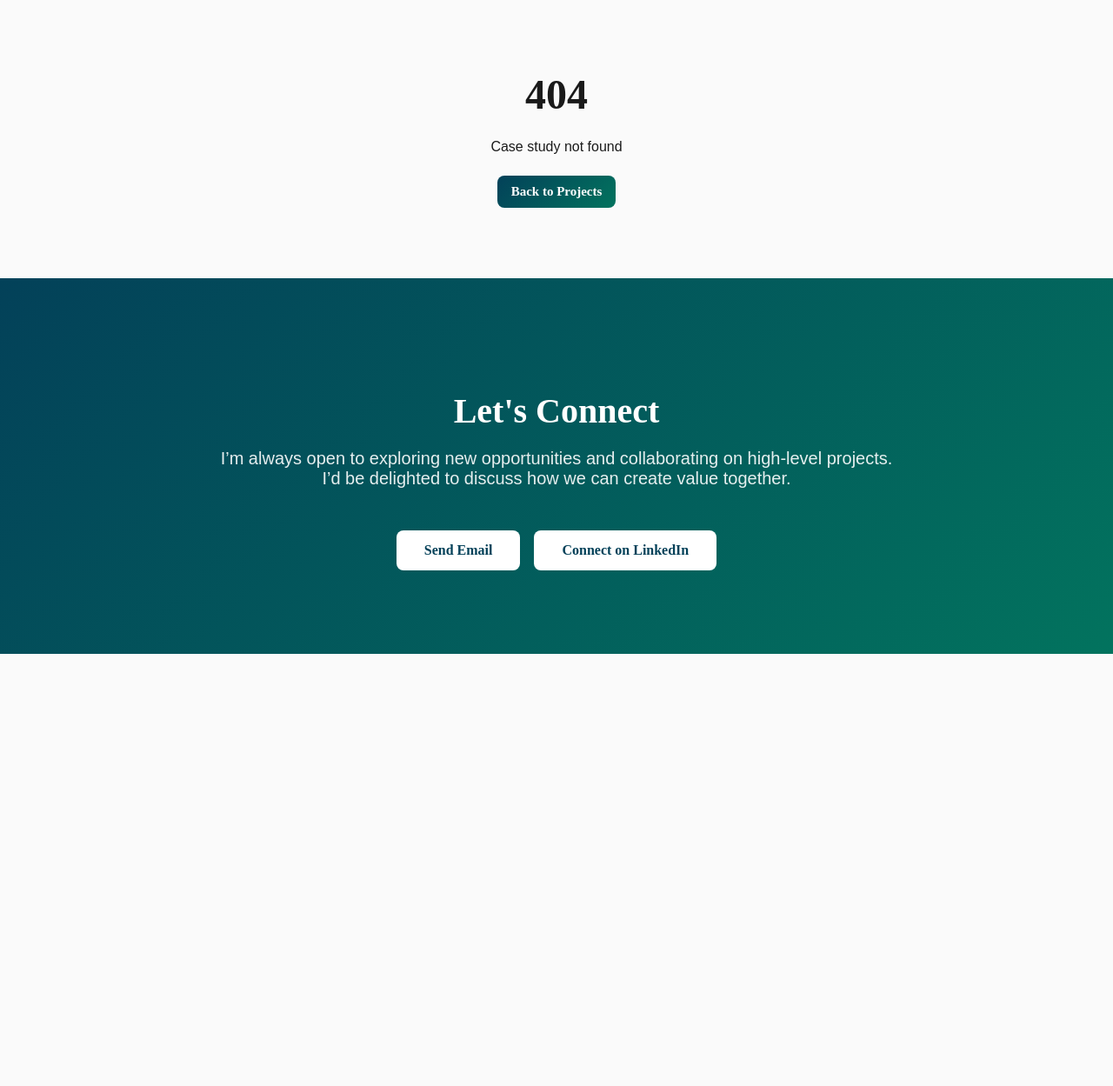
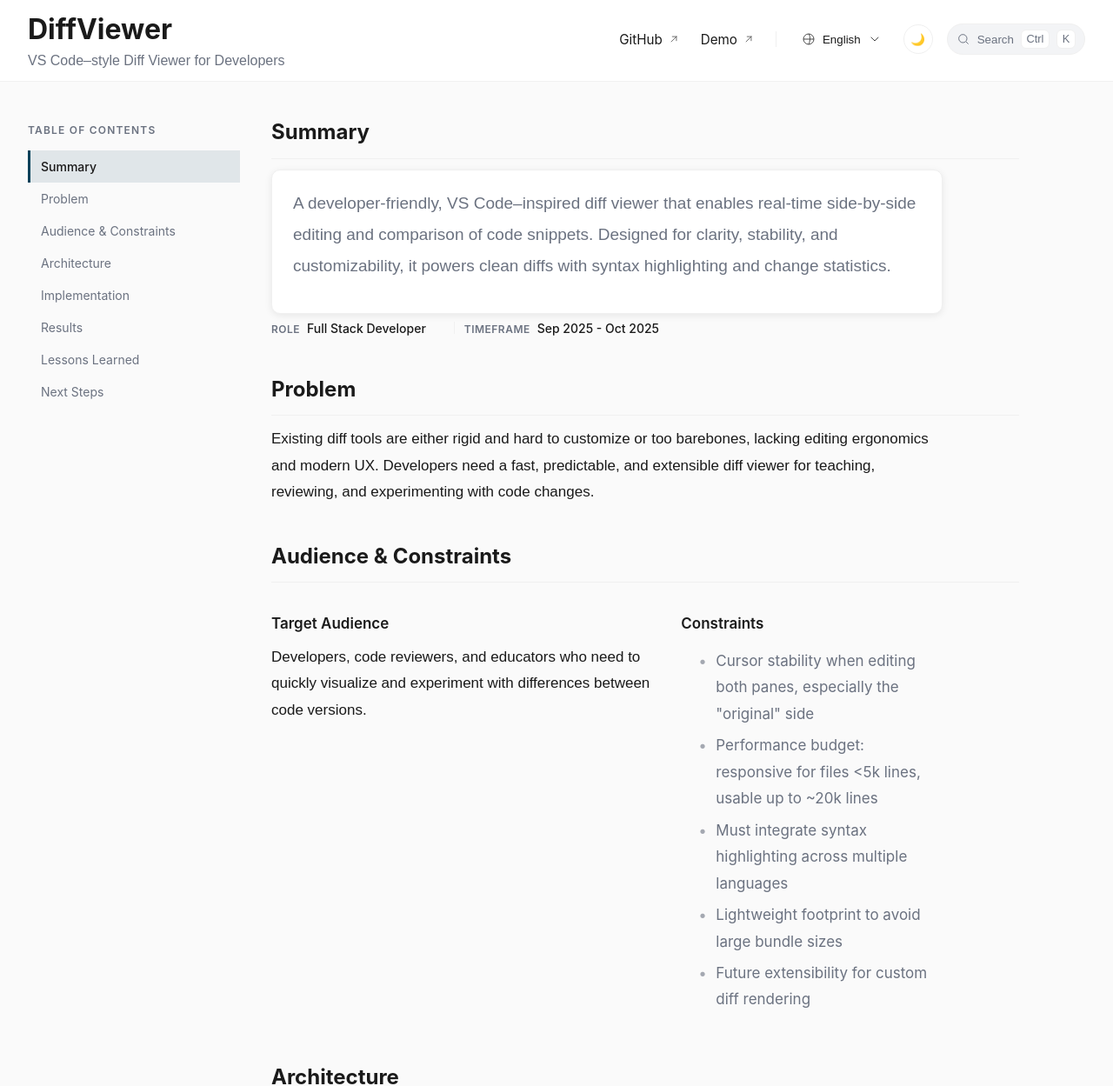
Before and after one commit to sssamuelll/portfolio, a React (Vite) app: page /case/diffviewer in a window 1280 px wide. Shown: the top 1249 px of the page at 87% size. Before the commit the page ends 800 px from the top, so only its background shows below. Built offline with nearby package versions, Linux system fonts and the light colour scheme.

Commit message:
feat(diffviewer): add project entry, case study, and favicon

```diff
--- /dev/null
+++ b/src/case-studies/diffviewer.ts
@@ -0,0 +1,119 @@
+import type { CaseStudy } from './schema';
+
+export const diffviewerCaseStudy: CaseStudy = {
+  slug: 'diffviewer',
+  hero: {
+    title: 'DiffViewer',
+    subtitle: 'VS Code–style Diff Viewer for Developers',
+    timeframe: 'Sep 2025 - Oct 2025',
+    role: 'Full Stack Developer',
+    stack: ['React', 'TypeScript', 'Vite', 'Monaco Editor', 'Highlight.js', 'Diff Engine'],
+    coverImage: '/projects_pics/diffviewer.png'
+  },
+  summary:
+    'A developer-friendly, VS Code–inspired diff viewer that enables real-time side-by-side editing and comparison of code snippets. Designed for clarity, stability, and customizability, it powers clean diffs with syntax highlighting and change statistics.',
+  problem:
+    'Existing diff tools are either rigid and hard to customize or too barebones, lacking editing ergonomics and modern UX. Developers need a fast, predictable, and extensible diff viewer for teaching, reviewing, and experimenting with code changes.',
+  audienceAndConstraints: {
+    audience:
+      'Developers, code reviewers, and educators who need to quickly visualize and experiment with differences between code versions.',
+    constraints: [
+      'Cursor stability when editing both panes, especially the "original" side',
+      'Performance budget: responsive for files <5k lines, usable up to ~20k lines',
+      'Must integrate syntax highlighting across multiple languages',
+      'Lightweight footprint to avoid large bundle sizes',
+      'Future extensibility for custom diff rendering'
+    ]
+  },
+  architecture: {
+    overview:
+      'Built with React + Vite + TypeScript. Monaco Editor provides editable panes, while the diff engine computes word/line differences. Highlight.js auto-detects syntax and applies VS Code Dark+-style highlighting. React state subscribes to editor changes for diff statistics, with plans to decouple editor state from React to preserve cursor position.',
+    keyDecisions: [
+      {
+        decision: 'Editable original pane',
+        rationale: 'Allows users to quickly try variations on both sides, not just modified code.',
+        tradeoffs: 'Introduced cursor jump bug that required deeper integration with Monaco models.'
+      },
+      {
+        decision: 'Word-level diff with whitespace awareness',
+        rationale: 'Provides granular readability for code review and teaching use cases.',
+        tradeoffs: 'Can be slower for very large files; line-level diff may be needed later.'
+      },
+      {
+        decision: 'Preserve view state on updates',
+        rationale: 'Ensures no cursor/scroll jumps during editing or language changes.',
+        tradeoffs: 'More complex state management, requires bypassing controlled React flow.'
+      }
+    ],
+    diagramNote:
+      'Two Monaco models (original and modified) feed into DiffEditor, with React only subscribing for statistics.'
+  },
+  implementation: {
+    highlights: [
+      {
+        title: 'Side-by-Side Editable Diff',
+        detail:
+          'Monaco DiffEditor integrated with React state, both panes editable with live diff calculation.'
+      },
+      {
+        title: 'Syntax Highlighting',
+        detail:
+          'Highlight.js integrated with Monaco, providing auto-detection and VS Code Dark+ styling.'
+      },
+      {
+        title: 'Diff Statistics',
+        detail:
+          'Real-time count of additions, deletions, and modifications surfaced alongside the editor.'
+      },
+      {
+        title: 'Cursor Stability Fix',
+        detail:
+          'Refactored to own Monaco models directly, decoupling from React props to preserve selection and scroll position.'
+      }
+    ],
+    codeSnippets: [
+      {
+        label: 'Preserving View State in Monaco',
+        language: 'ts',
+        code: `const view = editor.saveViewState();
+model.pushEditOperations(
+  [],
+  [{ range: model.getFullModelRange(), text: next }],
+  () => null
+);
+editor.restoreViewState(view);
+editor.focus();`
+      }
+    ]
+  },
+  results: {
+    metrics: [
+      { label: 'Languages Supported', value: '6+' },
+      { label: 'Diff Speed', value: '<50ms for typical files' },
+      { label: 'Bundle Size', value: '< 200kb gzipped' },
+      { label: 'Cursor Jumps Fixed', value: '100%' }
+    ],
+    outcomes: [
+      'Achieved smooth, predictable editing experience across both panes',
+      'Delivered a developer-friendly UI closely resembling VS Code',
+      'Enabled teaching and code review scenarios with instant feedback',
+      'Built a solid foundation for future custom diff rendering'
+    ]
+  },
+  demo: {
+    liveUrl: 'https://sdar.dev/diffviewer',
+    repoUrl: 'https://github.com/sssamuelll/diffviewer'
+  },
+  lessons: [
+    'Controlled React state can conflict with Monaco internals – owning models directly is cleaner',
+    'Syntax highlighting integration needs careful bundle size management',
+    'Auto language switching during typing is disruptive; explicit user selection works better',
+    'Performance testing with large files is crucial to validate architectural decisions'
+  ],
+  nextSteps: [
+    'Implement custom diff renderer on top of Monaco',
+    'Add language selector with manual override',
+    'Enable permalink sharing and export of diff sessions',
+    'Test scalability with 20k+ line files and optimize rendering'
+  ]
+};
--- a/src/case-studies/index.ts
+++ b/src/case-studies/index.ts
@@ -1,8 +1,10 @@
+import { diffviewerCaseStudy } from './diffviewer';
 import { nymCaseStudy } from './nym';
 import type { CaseStudy } from './schema';
 
 const caseStudiesRegistry: Record<string, CaseStudy> = {
-  nym: nymCaseStudy
+  nym: nymCaseStudy,
+  diffviewer: diffviewerCaseStudy
 };
 
 export const getCaseStudyBySlug = (slug: string): CaseStudy | null => {
--- a/src/data/projects.ts
+++ b/src/data/projects.ts
@@ -11,6 +11,17 @@ export type Project = {
 };
 
 export const projects: Project[] = [
+    {
+        id: 10,
+        titleKey: 'projects.diffviewer.title',
+        descriptionKey: 'projects.diffviewer.description',
+        category: 'tech',
+        tags: ['React', 'TypeScript', 'Vite', 'Monaco', 'Highlight.js', 'Diff Engine'],
+        featured: true,
+        image: '/projects_pics/diffviewer.png',
+        link: 'https://sdar.dev/diffviewer',
+        caseStudySlug: 'diffviewer'
+    },
     {
         id: 1,
         titleKey: 'projects.nym.title',
--- a/src/i18n/locales/en.json
+++ b/src/i18n/locales/en.json
@@ -68,6 +68,10 @@
             "caseStudy": "Case Study",
             "liveDemo": "Live Demo"
         },
+        "diffviewer": {
+            "title": "DiffViewer — Code Comparator",
+            "description": "View and edit code differences side by side, with syntax highlighting and live counts of added, deleted, and modified lines."
+        },
         "nym": {
             "title": "AI Real-Estate Search & Roommate Finder (NYC)",
             "description": "Conversational React app where NYC renters can search apartments, match roommates, and chat with an AI agent in real time."
--- a/src/i18n/locales/es.json
+++ b/src/i18n/locales/es.json
@@ -68,6 +68,10 @@
             "caseStudy": "Caso de Estudio",
             "liveDemo": "Demo en Vivo"
         },
+        "diffviewer": {
+            "title": "DiffViewer — Comparador de Código",
+            "description": "Visualiza y edita diferencias de código en paralelo, con resaltado de sintaxis y conteo en vivo de cambios añadidos, borrados y modificados."
+        },
         "nym": {
             "title": "Buscador Inmobiliario con IA y Matching de Roommates (NYC)",
             "description": "Aplicación conversacional en React para buscar apartamentos, encontrar roommates y chatear en tiempo real con un agente de IA en Nueva York."
```
Also changed, not shown: public/projects_pics/diffviewer.png (added).
